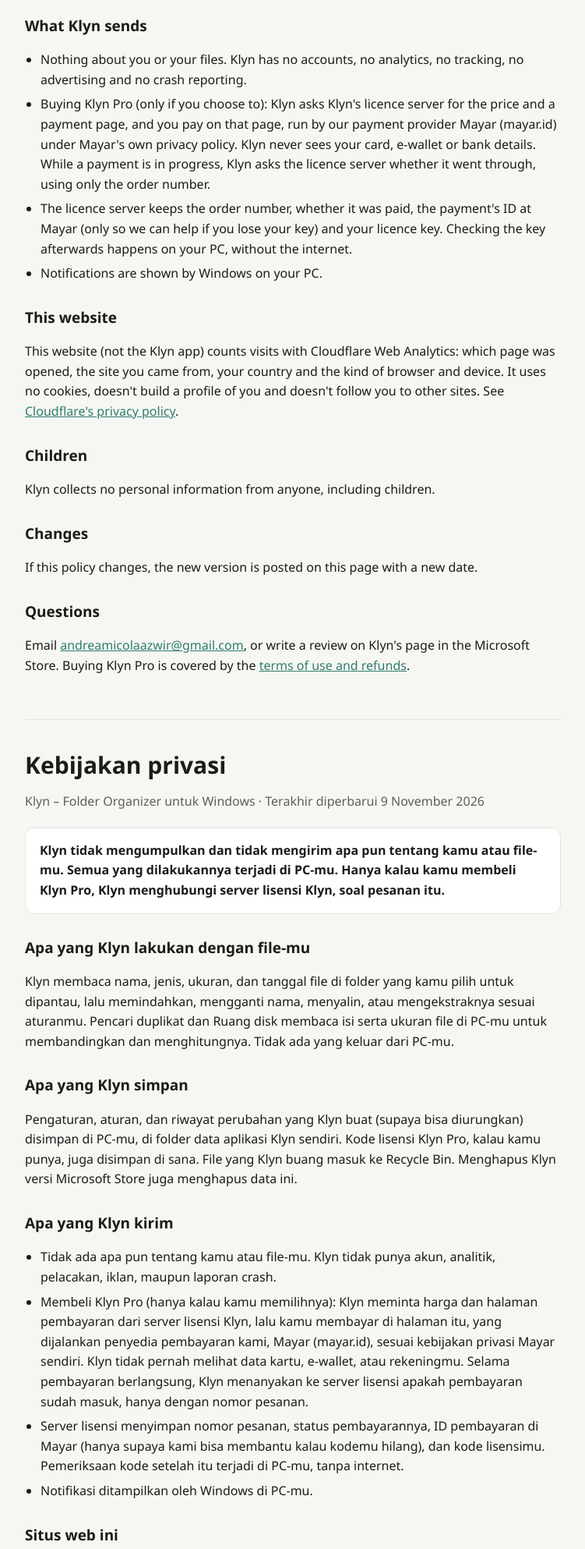
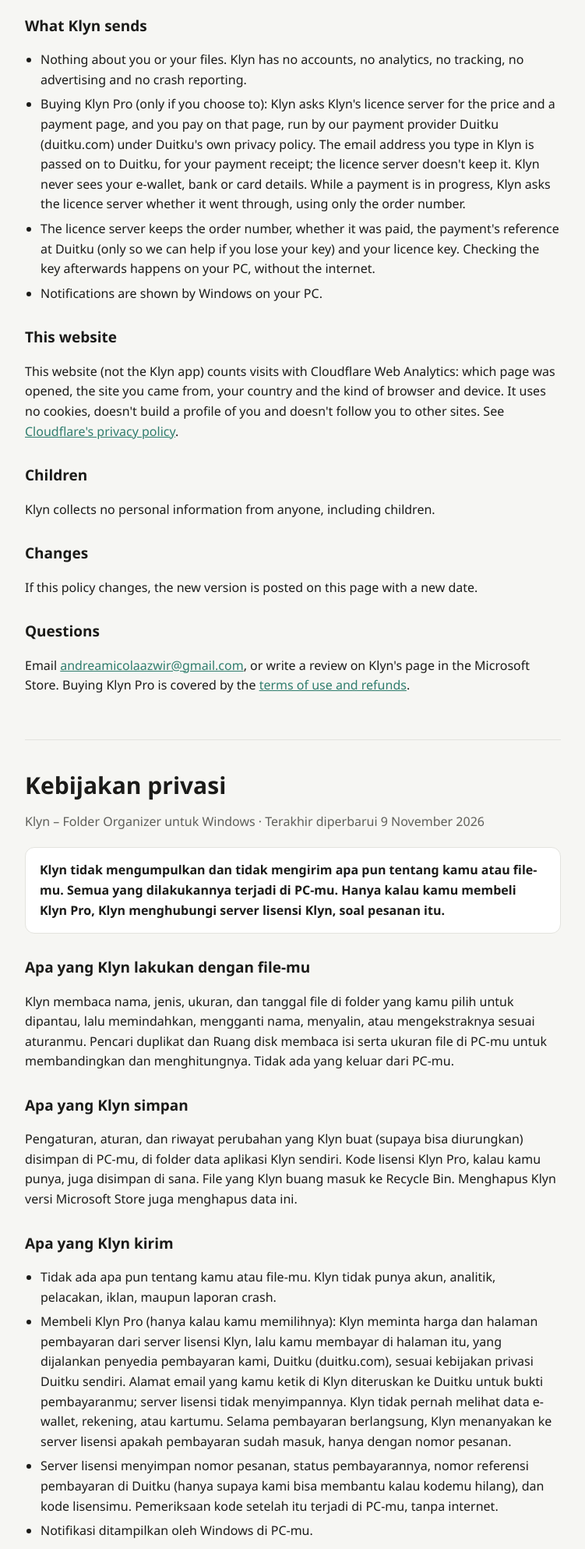
Before and after one commit to kangkungmozzarella/kangkungmozzarella.github.io, a plain HTML site: page privacy/index.html in a window 1280 px wide. Shown: the part 680-2666 px from the top of the page at 78% size, without its empty margins (264-1015 px from the left). Drawn offline with Linux system fonts and the light colour scheme.

Commit message:
Klyn Pro through Duitku instead of Mayar
Mayar doesn't allow selling Windows software licences, so the licence
server now sells through Duitku: checkout creates a Duitku invoice with
the buyer's email (passed on, never stored), a correctly signed callback
for a payment in full unlocks the order, and Duitku's status API is only
a rare fallback because Duitku blocks merchants that call it too often.

The Pro dialog asks for the email for Duitku's receipt. Privacy and
terms name Duitku; the thank-you page ignores the parameters Duitku adds
to the return address. HANDOFF records why Mayar is out and how to go
live once Duitku approves the account.

```diff
--- a/privacy/index.html
+++ b/privacy/index.html
@@ -90,8 +90,8 @@
     <h2>What Klyn sends</h2>
     <ul>
       <li>Nothing about you or your files. Klyn has no accounts, no analytics, no tracking, no advertising and no crash reporting.</li>
-      <li>Buying Klyn Pro (only if you choose to): Klyn asks Klyn's licence server for the price and a payment page, and you pay on that page, run by our payment provider Mayar (mayar.id) under Mayar's own privacy policy. Klyn never sees your card, e-wallet or bank details. While a payment is in progress, Klyn asks the licence server whether it went through, using only the order number.</li>
-      <li>The licence server keeps the order number, whether it was paid, the payment's ID at Mayar (only so we can help if you lose your key) and your licence key. Checking the key afterwards happens on your PC, without the internet.</li>
+      <li>Buying Klyn Pro (only if you choose to): Klyn asks Klyn's licence server for the price and a payment page, and you pay on that page, run by our payment provider Duitku (duitku.com) under Duitku's own privacy policy. The email address you type in Klyn is passed on to Duitku, for your payment receipt; the licence server doesn't keep it. Klyn never sees your e-wallet, bank or card details. While a payment is in progress, Klyn asks the licence server whether it went through, using only the order number.</li>
+      <li>The licence server keeps the order number, whether it was paid, the payment's reference at Duitku (only so we can help if you lose your key) and your licence key. Checking the key afterwards happens on your PC, without the internet.</li>
       <li>Notifications are shown by Windows on your PC.</li>
     </ul>
 
@@ -122,8 +122,8 @@
     <h2>Apa yang Klyn kirim</h2>
     <ul>
       <li>Tidak ada apa pun tentang kamu atau file-mu. Klyn tidak punya akun, analitik, pelacakan, iklan, maupun laporan crash.</li>
-      <li>Membeli Klyn Pro (hanya kalau kamu memilihnya): Klyn meminta harga dan halaman pembayaran dari server lisensi Klyn, lalu kamu membayar di halaman itu, yang dijalankan penyedia pembayaran kami, Mayar (mayar.id), sesuai kebijakan privasi Mayar sendiri. Klyn tidak pernah melihat data kartu, e-wallet, atau rekeningmu. Selama pembayaran berlangsung, Klyn menanyakan ke server lisensi apakah pembayaran sudah masuk, hanya dengan nomor pesanan.</li>
-      <li>Server lisensi menyimpan nomor pesanan, status pembayarannya, ID pembayaran di Mayar (hanya supaya kami bisa membantu kalau kodemu hilang), dan kode lisensimu. Pemeriksaan kode setelah itu terjadi di PC-mu, tanpa internet.</li>
+      <li>Membeli Klyn Pro (hanya kalau kamu memilihnya): Klyn meminta harga dan halaman pembayaran dari server lisensi Klyn, lalu kamu membayar di halaman itu, yang dijalankan penyedia pembayaran kami, Duitku (duitku.com), sesuai kebijakan privasi Duitku sendiri. Alamat email yang kamu ketik di Klyn diteruskan ke Duitku untuk bukti pembayaranmu; server lisensi tidak menyimpannya. Klyn tidak pernah melihat data e-wallet, rekening, atau kartumu. Selama pembayaran berlangsung, Klyn menanyakan ke server lisensi apakah pembayaran sudah masuk, hanya dengan nomor pesanan.</li>
+      <li>Server lisensi menyimpan nomor pesanan, status pembayarannya, nomor referensi pembayaran di Duitku (hanya supaya kami bisa membantu kalau kodemu hilang), dan kode lisensimu. Pemeriksaan kode setelah itu terjadi di PC-mu, tanpa internet.</li>
       <li>Notifikasi ditampilkan oleh Windows di PC-mu.</li>
     </ul>
 
```
Also changed, not shown: pro/index.html (+4 -2 lines), terms/index.html (+4 -4 lines).
